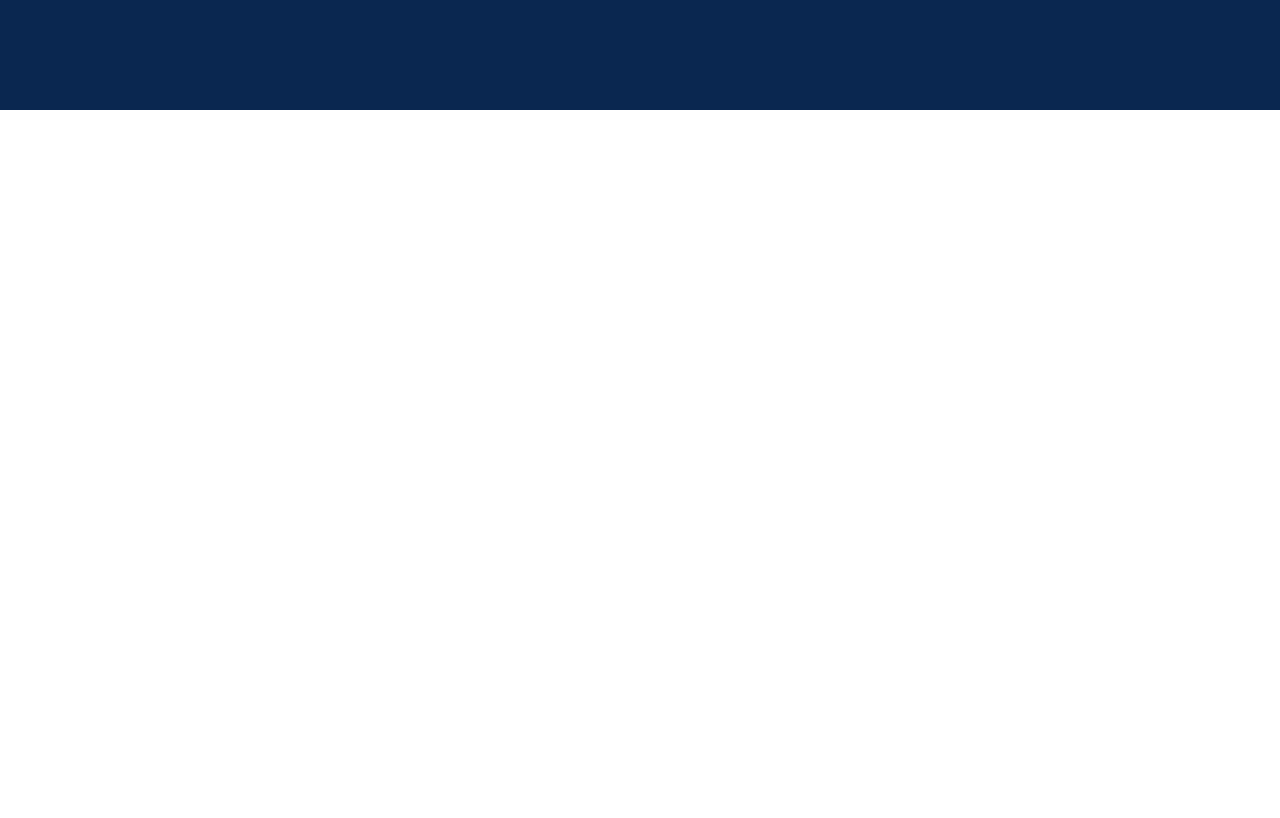
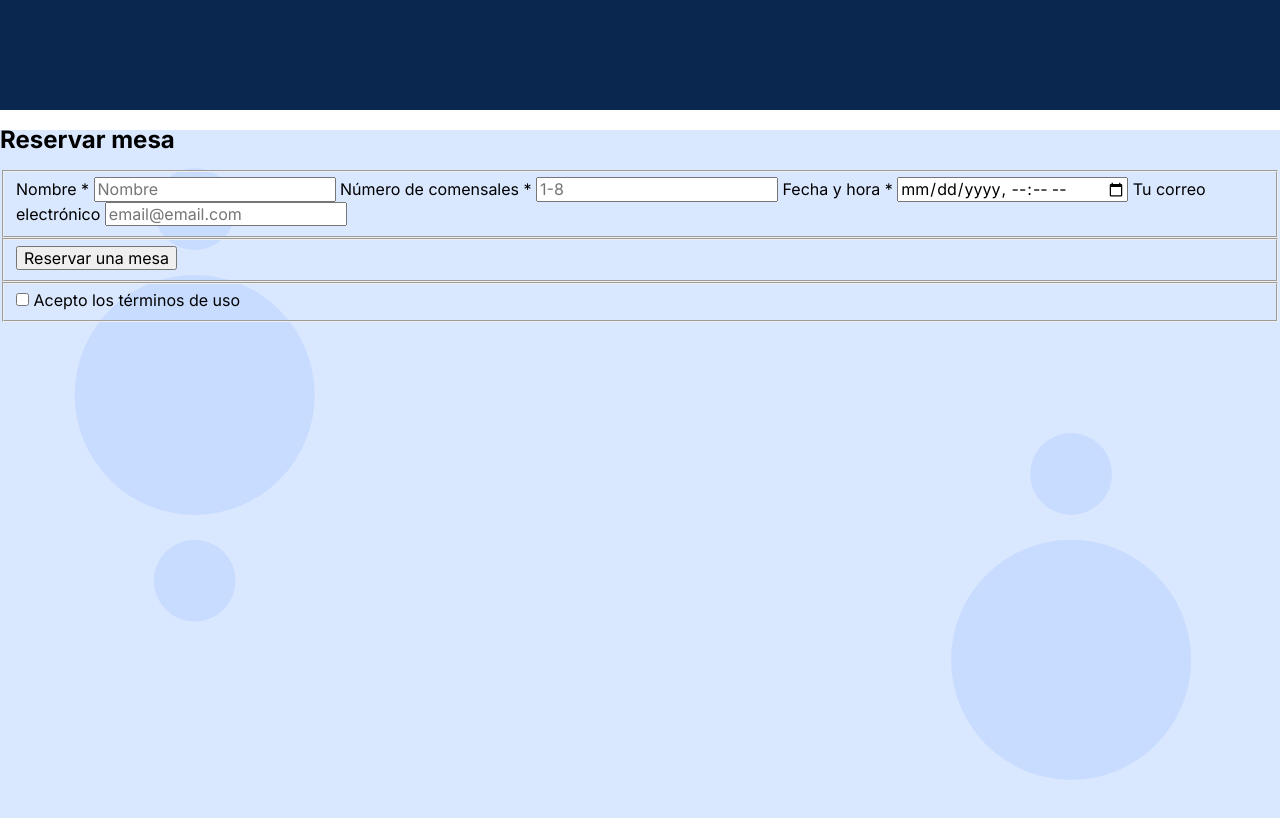
Before and after one commit to Christiam9/web_project_coffeeshop, a plain HTML site: page index.html in a window 1280 px wide. Shown: the part 1490-2308 px from the top of the page. Before the commit the page ends 1600 px from the top, so only its background shows below. Drawn offline with Linux system fonts and the light colour scheme.

Commit message:
se agrega la estuctura de la seccion reservas

```diff
--- a/index.html
+++ b/index.html
@@ -115,7 +115,72 @@
             </div>
           </div>
         </section>
-        <section class="reservation" id="reservation"></section>
+        <section class="reservation" id="reservation">
+          <h2 class="reservation__title">Reservar mesa</h2>
+          <form class="form reservation__form">
+            <fieldset class="form__fieldset">
+              <label class="form form__label" for="name">Nombre *</label>
+              <input
+                class="form__input"
+                type="text"
+                id="name"
+                name="name"
+                placeholder="Nombre"
+                required
+              />
+              <label class="form form__label" for="diners"
+                >Número de comensales *</label
+              >
+              <input
+                class="form__input"
+                type="text"
+                id="diners"
+                name="diners"
+                min="1"
+                max="8"
+                placeholder="1-8"
+                required
+              />
+              <label class="form form__label" for="date">Fecha y hora *</label>
+              <input
+                class="form__date"
+                type="datetime-local"
+                id="date"
+                name="date"
+                required
+              />
+              <label class="form form__label" for="email"
+                >Tu correo electrónico</label
+              >
+              <input
+                class="form_email"
+                type="email"
+                id="email"
+                name="email"
+                placeholder="email@email.com"
+                required
+              />
+            </fieldset>
+            <fieldset class="form__fieldset">
+              <button class="form__button" type="submit">
+                Reservar una mesa
+              </button>
+            </fieldset>
+            <fieldset class="form__fieldset form__fieldset_el_check">
+              <input
+                class="form__checkbox"
+                type="checkbox"
+                id="checkbox"
+                name="checkbox"
+              />
+              <label
+                class="form__label form__label_direction-right"
+                for="checkbox"
+                >Acepto los términos de uso</label
+              >
+            </fieldset>
+          </form>
+        </section>
       </main>
       <footer class="footer" id="footer"></footer>
     </div>
--- a/pages/index.css
+++ b/pages/index.css
@@ -188,3 +188,16 @@
   justify-content: space-between;
   font-size: 20px;
 }
+
+.reservation {
+  background-image: url(../images/background_reservation.svg);
+  background-color: #d9e7ff;
+  background-repeat: no-repeat;
+  background-position: center;
+  background-size: cover;
+  min-height: 720px;
+  max-height: 800px;
+  height: 100vh;
+  padding: 0;
+  margin: 0;
+}
```
